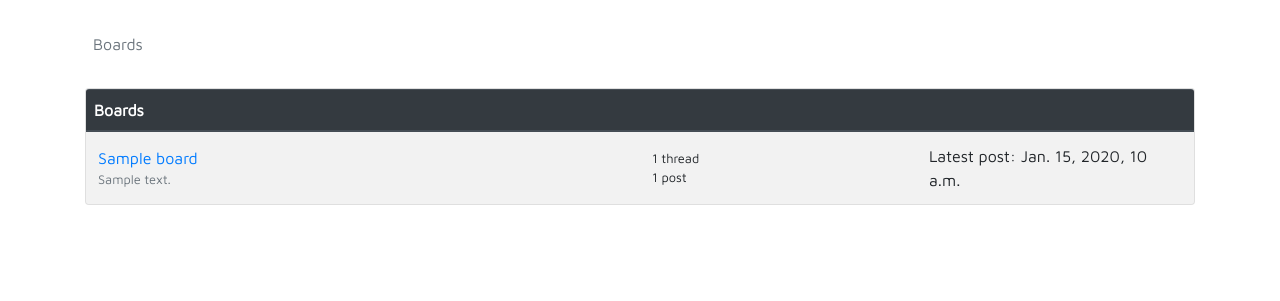
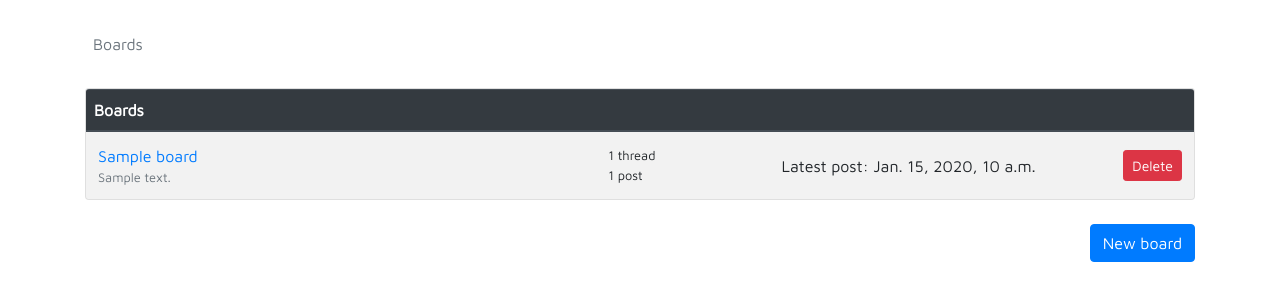
Before and after one commit to TatuArvela/forum, a Django app: page /boards/ in a window 1280 px wide. Shown: the part 74-375 px from the top of the page. Run offline with Django 3.2, Linux system fonts and the light colour scheme; a user stored in the database is signed in; tables that the repository leaves empty hold one stand-in row (values such as "Sample post"); some libraries are stand-ins or nearby versions.

Commit message:
django: User permissions for create/delete

```diff
--- a/django/forum/views/boards.py
+++ b/django/forum/views/boards.py
@@ -1,5 +1,6 @@
+from django.contrib.auth.decorators import permission_required
+from django.db.models import Count, Max
 from django.http import HttpResponse
-from django.db.models import Count, Max
 from django.shortcuts import render, get_object_or_404, redirect
 from forum.models import Board, Post, Thread
 
@@ -50,6 +51,7 @@ def show(request, pk):
         return HttpResponse("Invalid method")
 
 
+@permission_required('forum.add_board')
 def new(request):
     if request.method == "GET":
         return HttpResponse("Not implemented")
--- a/django/forum/views/posts.py
+++ b/django/forum/views/posts.py
@@ -1,4 +1,4 @@
-from django.contrib.auth.decorators import login_required
+from django.contrib.auth.decorators import permission_required
 from django.http import HttpResponse
 from django.shortcuts import render, get_object_or_404, redirect
 from forum.forms import NewPostForm
@@ -13,7 +13,7 @@ def show(request):
     return HttpResponse("Not implemented")
 
 
-@login_required
+@permission_required('forum.add_post')
 def new(request):
     thread_pk = request.GET["thread_id"]
     thread = get_object_or_404(Thread, pk=thread_pk)
--- a/django/forum/views/threads.py
+++ b/django/forum/views/threads.py
@@ -1,5 +1,5 @@
 from django.contrib import messages
-from django.contrib.auth.decorators import login_required
+from django.contrib.auth.decorators import permission_required
 from django.contrib.auth.models import User
 from django.db import DatabaseError, transaction
 from django.http import HttpResponse
@@ -20,7 +20,7 @@ def show(request, pk):
     return render(request, "threads/show.html", {"thread": thread, "form": form})
 
 
-@login_required
+@permission_required('forum.add_thread')
 def new(request):
     board_pk = request.GET["board_id"]
     board = get_object_or_404(Board, pk=board_pk)
--- a/django/templates/boards/index.html
+++ b/django/templates/boards/index.html
@@ -6,7 +6,7 @@
 
 {% block table-head %}
 <tr>
-  <th class="p-2 col-2" colspan=3>
+  <th class="p-2 col-2" colspan=4>
     Boards
   </th>
 </tr>
@@ -19,11 +19,20 @@
     <a href="{% url 'boards_show' board.pk %}">{{ board.title }}</a>
     <small class="text-muted d-block">{{ board.description }}</small>
   </td>
-  <td class="col-3 align-middle">
+  <td class="col-2 align-middle">
     <small class="d-block">{{ board.thread_count }} thread{{ board.thread_count|pluralize }}</small>
     <small class="d-block">{{ board.post_count }} post{{ board.post_count|pluralize }}</small>
   </td>
-  <td class="col-3 align-middle">Latest post: {{ board.last_update }}</td>
+  <td class="col align-middle">Latest post: {{ board.last_update }}</td>
+  {% if perms.forum.delete_board %}<td class="col-1 align-middle"><button class="btn btn-danger btn-sm">Delete</button></td>{% endif %}
 </tr>
 {% endfor %}
 {% endblock %}
+
+{% block table-after %}
+{% if perms.forum.add_board %}
+<div class="my-4 text-right">
+  <a href="{% url 'threads_new' %}?board_id={{ board.pk }}" class="btn btn-primary">New board</a>
+</div>
+{% endif %}
+{% endblock %}
```
Also changed, not shown: django/templates/boards/show.html (+5 -2 lines), django/templates/threads/show.html (+5 -2 lines).
